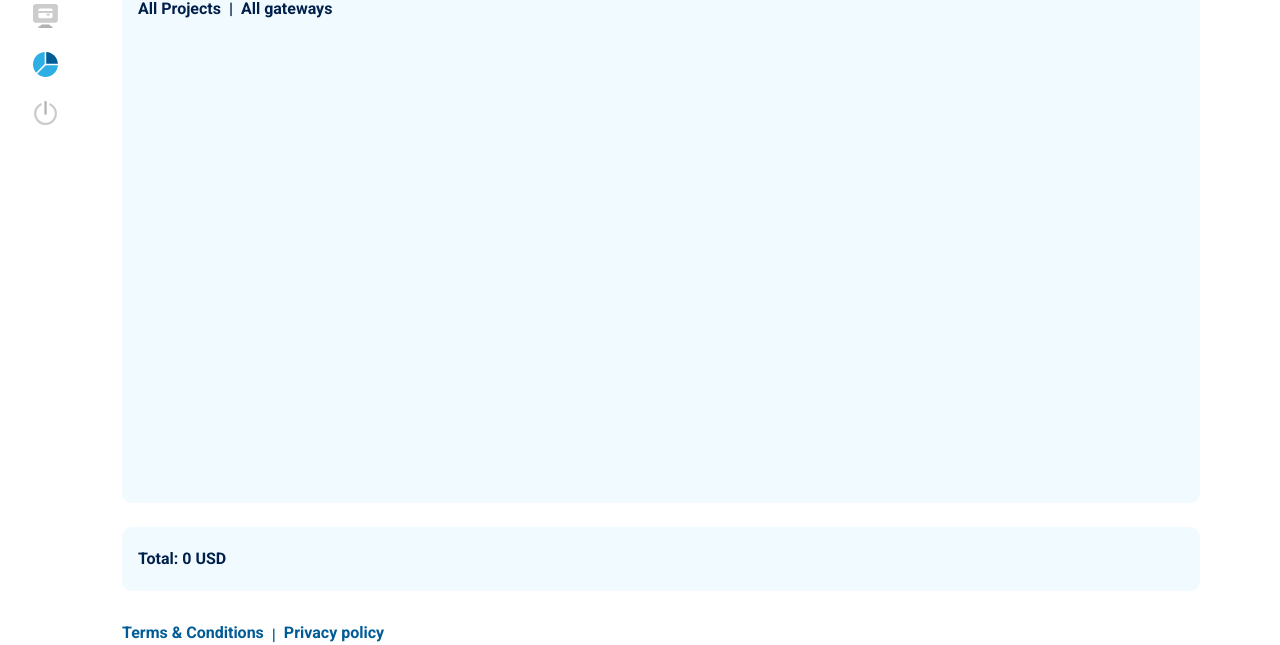
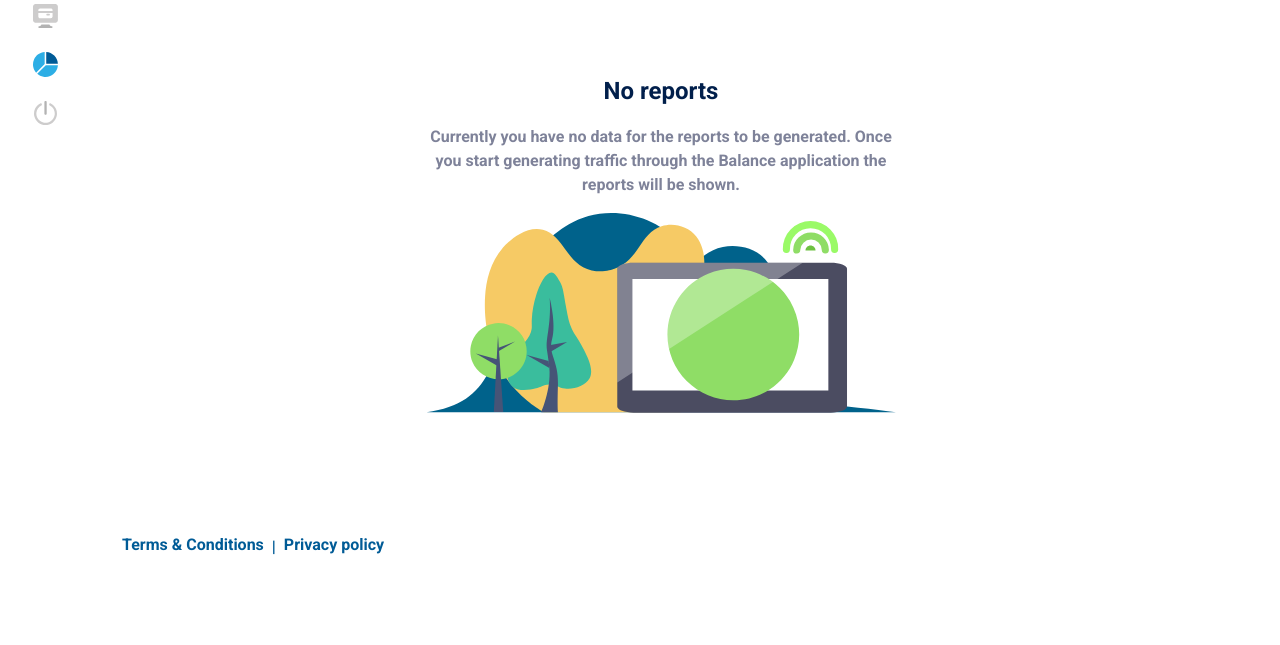
Before and after one commit to Samtaylek17/reporta, a React (Create React App) app: page / in a window 1280 px wide. Shown: the part 213-858 px from the top of the page. After the commit the page ends 804 px from the top, so only its background shows below. Built offline with nearby package versions, Linux system fonts and the light colour scheme; no server answers.

Commit message:
removed unused dependencies

```diff
--- a/package.json
+++ b/package.json
@@ -11,7 +11,6 @@
     "autoprefixer": "^10.4.2",
     "axios": "^0.26.1",
     "d3": "^7.3.0",
-    "lodash": "^4.17.21",
     "postcss": "^8.4.8",
     "prop-types": "^15.8.1",
     "react": "^17.0.2",
--- a/src/pages/Home/index.jsx
+++ b/src/pages/Home/index.jsx
@@ -1,6 +1,5 @@
 import { useState, useEffect, useMemo } from 'react';
 import { Select, DatePicker } from 'antd';
-import _ from 'lodash';
 import { useDispatch, useSelector } from 'react-redux';
 import { fetchProjects } from '../../slices/projectSlice';
 import { fetchGateways } from '../../slices/gatewaySlice';
@@ -9,7 +8,6 @@ import Navbar from '../../components/common/Navbar';
 import Sidebar from '../../components/common/Sidebar';
 import Empty from '../../components/EmptyState';
 import Footer from '../../components/common/Footer';
-import Accordion from '../../components/Accordion';
 import DonutChart from '../../components/Chart';
 import AllProjectAllGateway from '../Project';
 import SingleProjectAllGateway from '../Gateway';
@@ -191,6 +189,12 @@ const Home = () => {
             </div>
           </div>
 
+          {Object.entries(report).length === 0 ? (
+            <div className="flex justify-center min-h-[65vh] items-center">
+              <Empty />
+            </div>
+          ) : (
+            <>
               <div className="flex">
                 <div className="w-full min-h-[65vh] bg-primary-3 rounded-[10px] p-4">
                   <div className="flex gap-x-2 mb-8">
@@ -204,7 +208,6 @@ const Home = () => {
                       {gatewayName || 'All gateways'}
                     </h6>
                   </div>
-              {/* <Empty /> */}
                   {projectName === '' && gatewayName !== '' && (
                     <AllProjectAllGateway report={report} />
                   )}
@@ -238,10 +241,16 @@ const Home = () => {
               <div className="flex w-full mt-6 bg-primary-3 px-4 py-5 rounded-[10px]">
                 <h5 className="text-base font-bold text-primary-1">
                   Total:{' '}
-              {report.reduce((prev, curr) => Math.floor(prev + curr.amount), 0)}{' '}
+                  {report.reduce(
+                    (prev, curr) => Math.floor(prev + curr.amount),
+                    0
+                  )}{' '}
                   USD
                 </h5>
               </div>
+            </>
+          )}
+
           <Footer />
         </div>
       </div>
--- a/src/pages/SingleData/index.jsx
+++ b/src/pages/SingleData/index.jsx
@@ -1,5 +1,4 @@
 import GatewayTable from '../../components/GatewayTable';
-import Accordion from '../../components/Accordion';
 
 const SingleProjectSingleGateway = ({ report }) => (
   <div className="bg-primary-3 p-4 max-h-[60vh] overflow-y-scroll">
```
Lines whose indentation alone changed are shown as unchanged.
